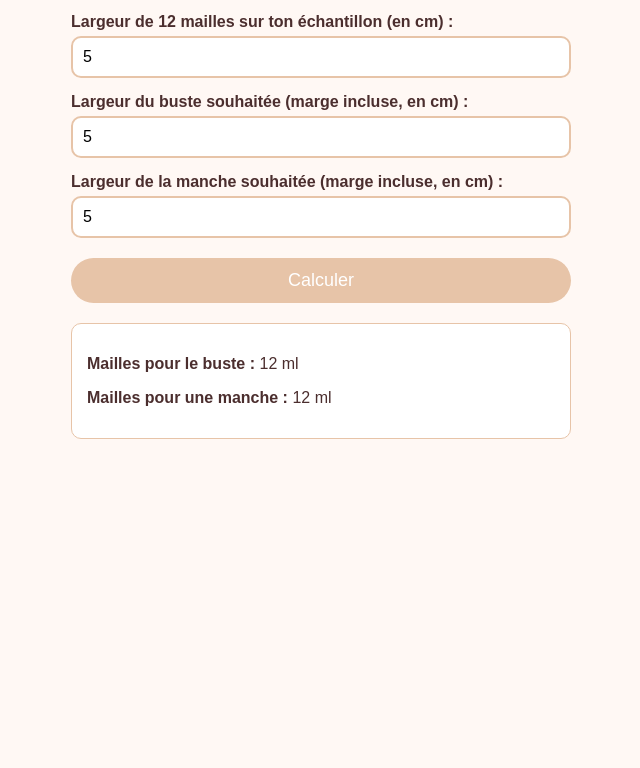
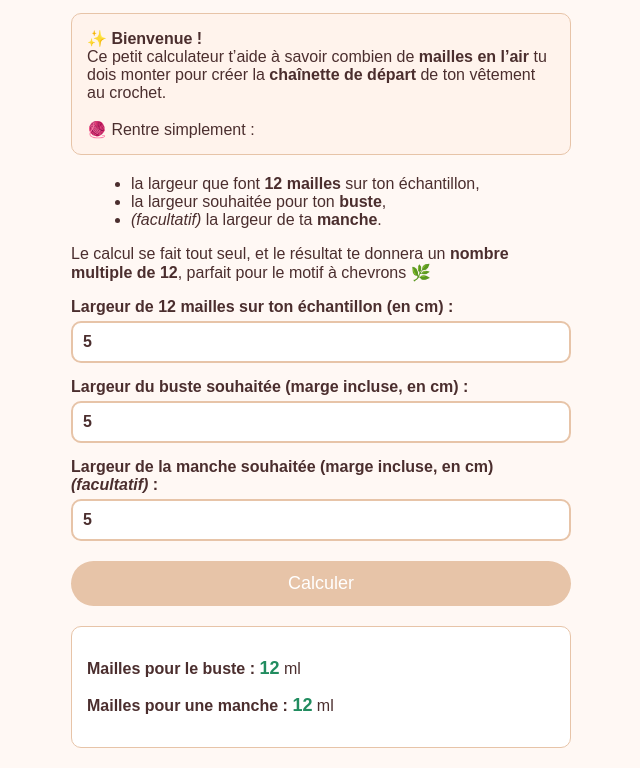
Before and after one commit to retrocreativia/calculateur-chainette-napoli, a plain HTML site: page index.html in a window 1280 px wide. Both pictures are taken after typing "5", "5", "5" into the empty fields and a click on the button "Calculer". Shown: the part 67-835 px from the top of the page, without its empty margins (319-959 px from the left). Before the commit the page ends 800 px from the top, so only its background shows below. Drawn offline with Linux system fonts and the light colour scheme.

Commit message:
Update index.html

```diff
--- a/index.html
+++ b/index.html
@@ -29,6 +29,8 @@
       border-radius: 10px;
       box-sizing: border-box;
       font-size: 16px;
+      font-weight: bold;
+      color: #4b2e2e;
     }
     button {
       margin-top: 20px;
@@ -48,25 +50,42 @@
       border-radius: 10px;
       border: 1px solid #e7c4a8;
     }
+    .result-value {
+      font-weight: bold;
+      color: #218c5f;
+      font-size: 18px;
+    }
   </style>
 </head>
 <body>
   <h1>Calculateur Chaînette de Départ</h1>
 
+  <p style="background:#fff3ec; padding:15px; border-radius:10px; border:1px solid #e7c4a8; margin-bottom:20px; font-size:16px;">
+    ✨ <strong>Bienvenue !</strong><br>
+    Ce petit calculateur t’aide à savoir combien de <strong>mailles en l’air</strong> tu dois monter pour créer la <strong>chaînette de départ</strong> de ton vêtement au crochet.<br><br>
+    🧶 Rentre simplement :
+    <ul style="margin-top: 5px; margin-left: 20px;">
+      <li>la largeur que font <strong>12 mailles</strong> sur ton échantillon,</li>
+      <li>la largeur souhaitée pour ton <strong>buste</strong>,</li>
+      <li><em>(facultatif)</em> la largeur de ta <strong>manche</strong>.</li>
+    </ul>
+    Le calcul se fait tout seul, et le résultat te donnera un <strong>nombre multiple de 12</strong>, parfait pour le motif à chevrons 🌿
+  </p>
+
   <label for="echantillon">Largeur de 12 mailles sur ton échantillon (en cm) :</label>
-  <input type="number" id="echantillon" step="0.1">
+  <input type="number" id="echantillon" step="0.1" required>
 
   <label for="buste">Largeur du buste souhaitée (marge incluse, en cm) :</label>
-  <input type="number" id="buste" step="0.1">
+  <input type="number" id="buste" step="0.1" required>
 
-  <label for="manche">Largeur de la manche souhaitée (marge incluse, en cm) :</label>
+  <label for="manche">Largeur de la manche souhaitée (marge incluse, en cm) <em>(facultatif)</em> :</label>
   <input type="number" id="manche" step="0.1">
 
   <button onclick="calculer()">Calculer</button>
 
   <div class="result" id="resultat" style="display:none;">
-    <p><strong>Mailles pour le buste :</strong> <span id="result-buste"></span> ml</p>
-    <p><strong>Mailles pour une manche :</strong> <span id="result-manche"></span> ml</p>
+    <p><strong>Mailles pour le buste :</strong> <span id="result-buste" class="result-value"></span> ml</p>
+    <p id="ligne-manche" style="display:none;"><strong>Mailles pour une manche :</strong> <span id="result-manche" class="result-value"></span> ml</p>
   </div>
 
   <script>
@@ -77,18 +96,25 @@
     function calculer() {
       const echantillon = parseFloat(document.getElementById("echantillon").value);
       const buste = parseFloat(document.getElementById("buste").value);
-      const manche = parseFloat(document.getElementById("manche").value);
+      const mancheInput = document.getElementById("manche").value;
+      const manche = parseFloat(mancheInput);
 
-      if (!echantillon || !buste || !manche) {
-        alert("Merci de remplir tous les champs !");
+      if (!echantillon || !buste) {
+        alert("Merci de remplir au moins les champs échantillon et buste !");
         return;
       }
 
       const maillesBuste = arrondiMultiple12((buste / echantillon) * 12);
-      const maillesManche = arrondiMultiple12((manche / echantillon) * 12);
+      document.getElementById("result-buste").textContent = maillesBuste;
 
-      document.getElementById("result-buste").textContent = maillesBuste;
-      document.getElementById("result-manche").textContent = maillesManche;
+      if (mancheInput !== "" && !isNaN(manche)) {
+        const maillesManche = arrondiMultiple12((manche / echantillon) * 12);
+        document.getElementById("result-manche").textContent = maillesManche;
+        document.getElementById("ligne-manche").style.display = "block";
+      } else {
+        document.getElementById("ligne-manche").style.display = "none";
+      }
+
       document.getElementById("resultat").style.display = "block";
     }
   </script>
```
